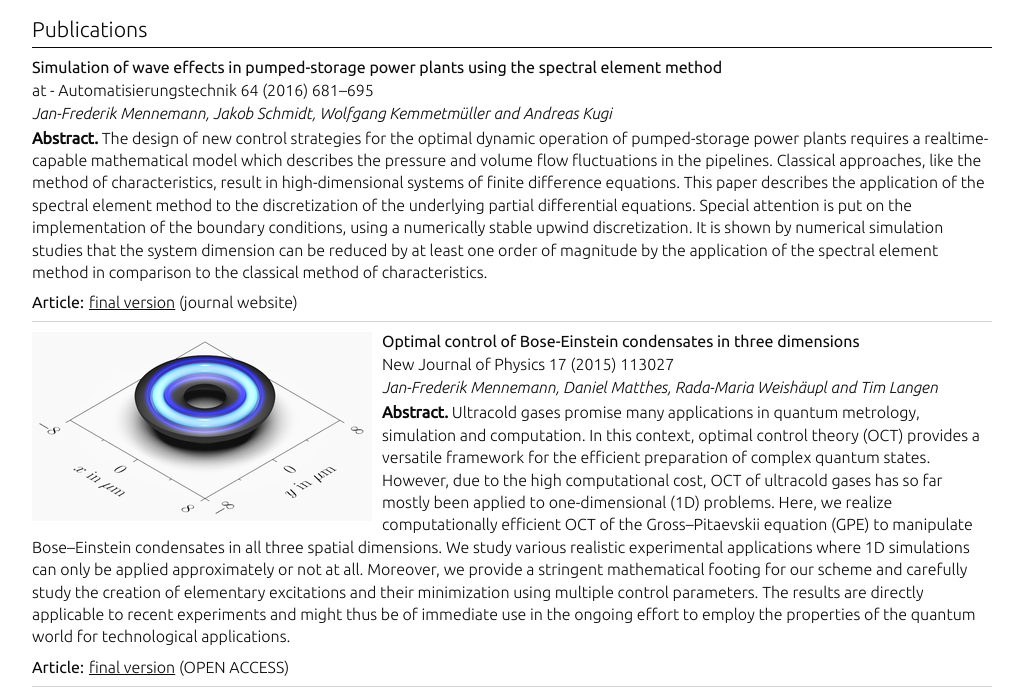
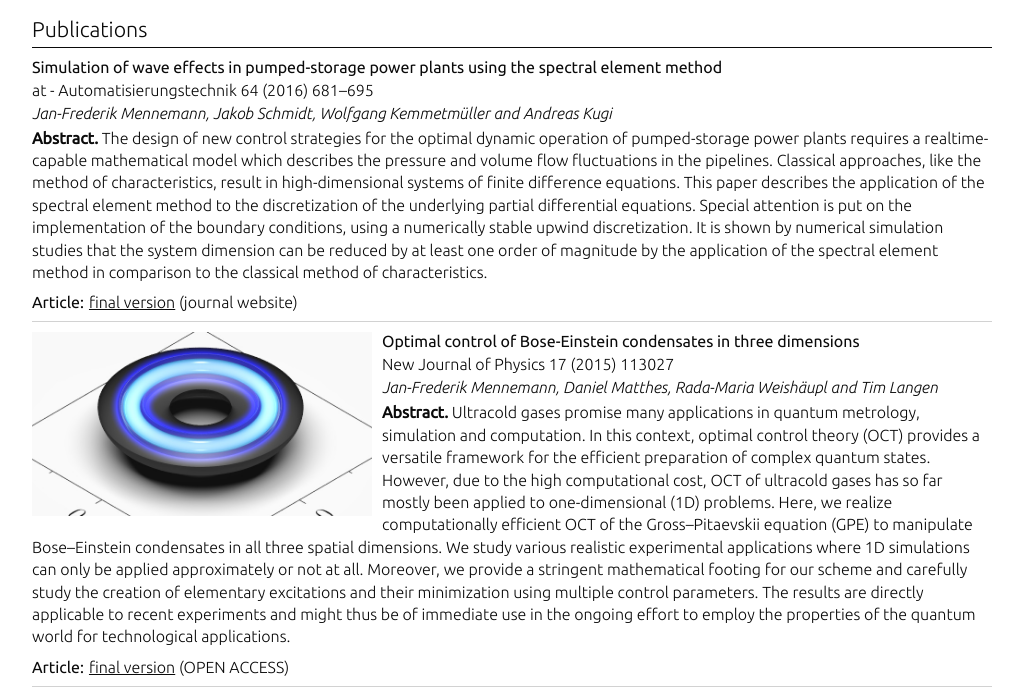
Before and after one commit to jfmennemann/jfmennemann.github.io, a plain HTML site: page index.html in a window 1280 px wide. Shown: the part 549-1243 px from the top of the page, without its empty margins (128-1151 px from the left). Drawn offline with Linux system fonts and the light colour scheme.

Commit message:
changed picture ...

```diff
--- a/index.html
+++ b/index.html
@@ -200,7 +200,7 @@
 
 			<div class="item">
 
-				<img src="projects/2015_optimal_control_of_becs_in_three_dimensions/version_1_small.png"
+				<img src="projects/2015_optimal_control_of_becs_in_three_dimensions/bec_small.jpg"
 									width="340" height="97" alt=""/>
 
 				<div class="item_title">
```
Also changed, not shown: projects/2015_optimal_control_of_becs_in_three_dimensions/bec_small.jpg (added).
